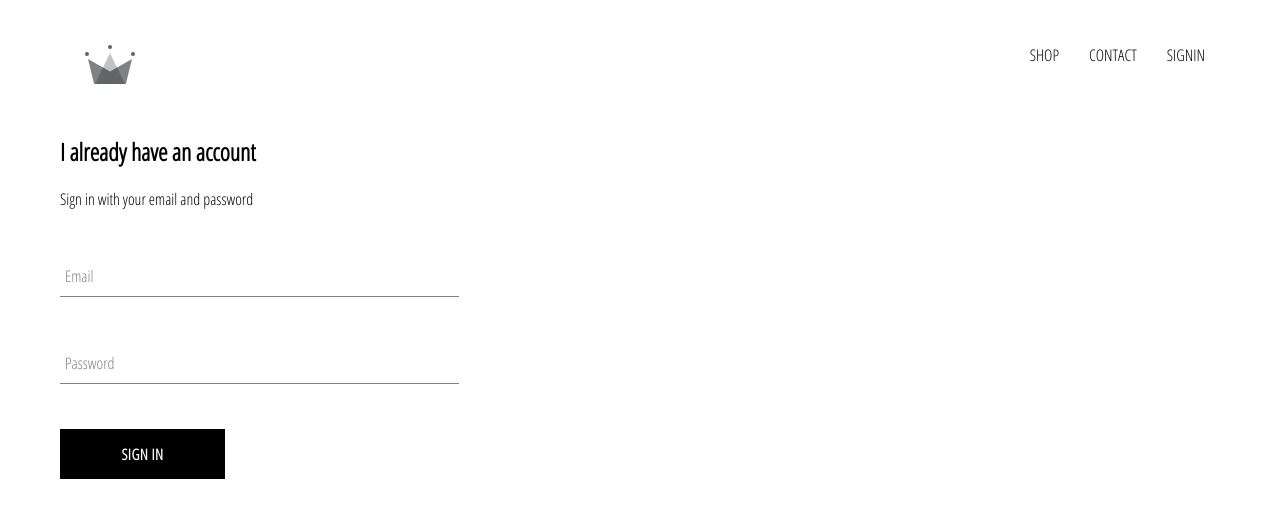
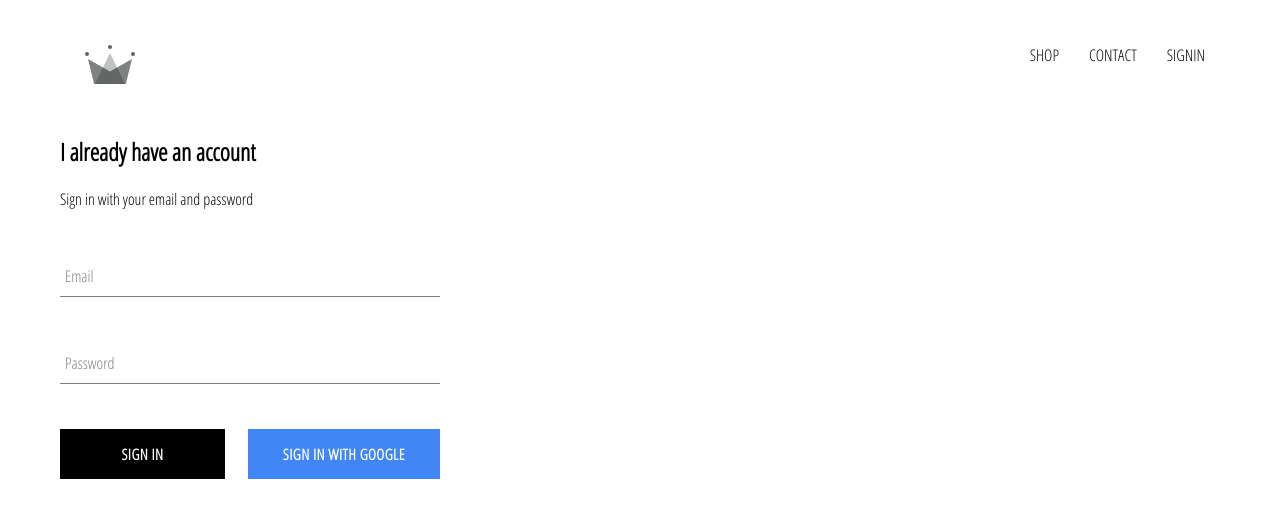
Before and after one commit to shekharsaini98/crown-chothing, a React (Create React App) app: page /signin in a window 1280 px wide. Shown: the top 518 px of the page. Built offline with nearby package versions, Linux system fonts and the light colour scheme; no server answers.

Commit message:
intergrated google signin with firebase

```diff
--- a/package.json
+++ b/package.json
@@ -6,6 +6,7 @@
     "@testing-library/jest-dom": "^4.2.4",
     "@testing-library/react": "^9.3.2",
     "@testing-library/user-event": "^7.1.2",
+    "firebase": "^7.6.1",
     "node-sass": "^4.13.0",
     "react": "^16.12.0",
     "react-dom": "^16.12.0",
--- a/src/App.css
+++ b/src/App.css
@@ -6,3 +6,6 @@
     text-decoration: none;
     color: black;
 }
+*{
+    box-sizing: border-box;
+}
--- a/src/App.js
+++ b/src/App.js
@@ -8,11 +8,33 @@
 import { Switch, Route } from 'react-router-dom';
 import Header from './components/header/header.component';
 
+import { auth } from './firebase/firebase.utils';
 
-function App() {
+class App extends React.Component {
+  constructor(){
+    super();
+
+    this.state = {
+      currentUser: null
+    }
+  }
+
+  unsubscribeFromAuth = null;
+
+  componentDidMount(){
+    this.unsubscribeFromAuth = auth.onAuthStateChanged((user) => {
+      this.setState({ currentUser : user});
+    })
+  }
+
+  componentWillUnmount(){
+    this.unsubscribeFromAuth();
+  }
+
+  render(){
     return (
       <div>
-      <Header />
+        <Header currentUser={this.state.currentUser}/>
         <Switch>
           <Route exact path='/' component={HomePage} />
           <Route exact path='/shop' component={ShopPage} />
@@ -21,5 +43,6 @@
       </div>
     );
   }
+}
 
 export default App;
--- a/src/components/custom-button/custom-button.component.jsx
+++ b/src/components/custom-button/custom-button.component.jsx
@@ -1,8 +1,8 @@
 import React from 'react';
 import './custom-button.styles.scss';
 
-const CustomButton = ({children, ...otherProps}) => (
-    <button className='custom-button' {...otherProps}>
+const CustomButton = ({children, isGoogleSignIn, ...otherProps}) => (
+    <button className={`${isGoogleSignIn ? 'google-sign-in': ''} custom-button`} {...otherProps}>
         { children }
     </button>
 )
--- a/src/components/custom-button/custom-button.styles.scss
+++ b/src/components/custom-button/custom-button.styles.scss
@@ -19,4 +19,14 @@
       color: black;
       border: 1px solid black;
     }
+
+    &.google-sign-in{
+      background-color: #4285f4;
+      color:white;
+
+      &:hover {
+        background-color: #357ae8;
+        border:none;
+      }
+    }
   }
--- a/src/components/header/header.component.jsx
+++ b/src/components/header/header.component.jsx
@@ -3,7 +3,9 @@
 import './header.styles.scss';
 import { ReactComponent as Logo} from '../../assets/crown.svg';
 
-const Header = () => (
+import { auth } from '../../firebase/firebase.utils';
+
+const Header = ({currentUser}) => (
     <div className='header'>
         <Link className='logo-container' to='/'>
             <Logo />
@@ -15,9 +17,15 @@
             <Link className='option' to='/contact'>
                 CONTACT
             </Link>
-            <Link className='option' to='/signin'>
-                SIGNIN
-            </Link>
+            {
+                currentUser ? (
+                    <div className='option' onClick={()=> auth.signOut()}>SIGN OUT</div>
+                ): (
+                    <Link className='option' to='/signin'>
+                        SIGNIN
+                    </Link>
+                )
+            }
         </div>
     </div>
 )
--- a/src/components/header/header.styles.scss
+++ b/src/components/header/header.styles.scss
@@ -20,6 +20,7 @@
 
       .option {
         padding: 10px 15px;
+        cursor: pointer;
       }
     }
   }
--- a/src/components/sign-in/sign-in.component.jsx
+++ b/src/components/sign-in/sign-in.component.jsx
@@ -3,6 +3,8 @@
 
 import FormInput from '../form-input/form-input.component';
 import CustomButton from '../custom-button/custom-button.component';
+
+import { signInWithGoogle } from '../../firebase/firebase.utils';
 
 class SignIn extends React.Component{
     constructor(props){
@@ -43,7 +45,10 @@
                         handleChange={this.handleChange}
                         label="Password"
                         required/>
-                    <CustomButton type="submit">Sign In</CustomButton>
+                    <div className="buttons">
+                        <CustomButton type="submit">Sign In</CustomButton>
+                        <CustomButton onClick={signInWithGoogle} isGoogleSignIn >Sign in with Google</CustomButton>
+                    </div>
                 </form>
             </div>
         )
--- a/src/components/sign-in/sign-in.styles.scss
+++ b/src/components/sign-in/sign-in.styles.scss
@@ -1,9 +1,13 @@
 .sign-in{
-    width:30vw;
+    width:380px;
     display: flex;
     flex-direction: column;
 
     .title{
         margin: 10px 0;
     }
+    .buttons{
+        display: flex;
+        justify-content: space-between;
+    }
 }
--- /dev/null
+++ b/src/firebase/firebase.utils.js
@@ -0,0 +1,24 @@
+import firebase from 'firebase/app';
+import 'firebase/firestore';
+import 'firebase/auth';
+
+const config = {
+    apiKey: "AIzaSyDVdbFRwRxHW79v-0gGXP3OLSg5q7mQnSc",
+    authDomain: "crwn-db-shekhar.firebaseapp.com",
+    databaseURL: "https://crwn-db-shekhar.firebaseio.com",
+    projectId: "crwn-db-shekhar",
+    storageBucket: "crwn-db-shekhar.appspot.com",
+    messagingSenderId: "460707243504",
+    appId: "1:460707243504:web:601d366993a3d059026935"
+  };
+
+firebase.initializeApp(config);
+
+export const auth = firebase.auth();
+export const firestore = firebase.firestore();
+
+const provider = new firebase.auth.GoogleAuthProvider();
+provider.setCustomParameters({ prompt : 'select_account' });
+
+export const signInWithGoogle = () => auth.signInWithPopup(provider);
+export default firebase;
```
Also changed, not shown: 1 other file (tests, documents, lock files or other folders). Lines whose indentation alone changed are shown as unchanged.
